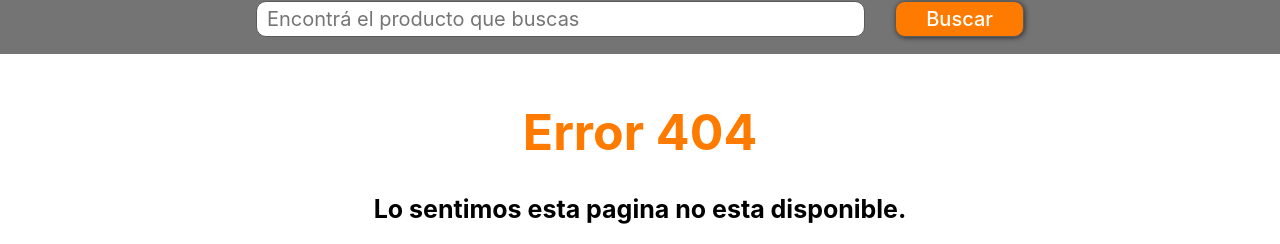
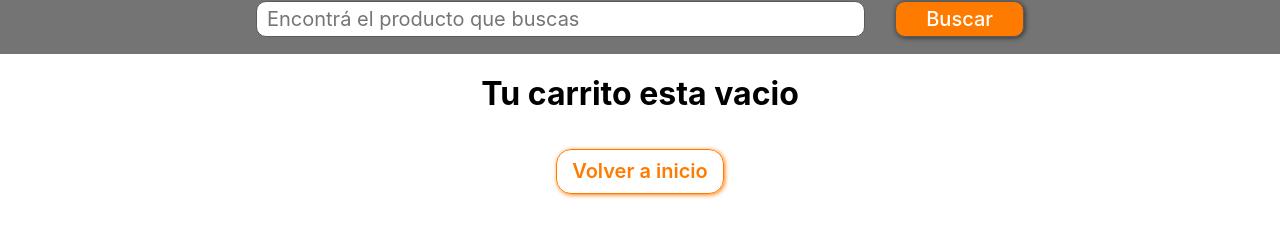
Before and after one commit to vilaslautaro/CryptoMarket, a React (Create React App) app: page /cart in a window 1280 px wide. Before the commit this address had no page. Shown: the part 339-583 px from the top of the page. Built offline with nearby package versions, Linux system fonts and the light colour scheme.

Commit message:
feat new CartContext and MessageContext, and fixed cart

```diff
--- a/src/App.js
+++ b/src/App.js
@@ -4,24 +4,35 @@ import NavBar from './components/NavBar/NavBar';
 import ItemListContainer from './components/ItemListContainer/ItemListContainer';
 import ItemDetailContainer from './components/ItemDetailContainer/ItemDetailContainer';
 import Error404 from './components/404/404.js';
+import CartContextProvider from './context/CartContext'
+import Cart from './components/Cart/Cart';
+import {MessageContextProvider} from './context/MessageContext'
+import Message from './components/ItemDetailContainer/ItemDetail/Message/Message'
 
 function App() {
   return (
+    <MessageContextProvider>
+      <CartContextProvider>
         <div className="App">
           <NavBar />
+          <Message/>
           <main>
             <Routes>
               {/* traemos el componente que muestra la tienda (todos los productos) */}
-            <Route path="/" element={ <ItemListContainer />} />
+              <Route path="/" element={<ItemListContainer />} />
               {/* traemos el componente que muestra la tienda segun categoria*/}
-            <Route path="/category/:categoryId" element={ <ItemListContainer />} />
+              <Route path="/category/:categoryId" element={<ItemListContainer />} />
               {/* traemos el componente que al hacer click en producto nos lleva al producto seleccionado (a través de su ID) */}
-            <Route path="/producto/:productId" element={ <ItemDetailContainer />} />
+              <Route path="/producto/:productId" element={<ItemDetailContainer />} />
+              {/* comoponente de Cart, si hacemos click en el carrito */}
+              <Route path="/cart" element={<Cart />} />
               {/* pagina de error */}
-            <Route path="*" element={ <Error404 />} />
+              <Route path="*" element={<Error404 />} />
             </Routes>
           </main>
         </div>
+      </CartContextProvider>
+    </MessageContextProvider>
   );
 }
 
--- a/src/api/api.js
+++ b/src/api/api.js
@@ -36,8 +36,8 @@ const productos = [
     {
         id: 4,
         title: 'Asesoramiento en Mineria Cripto',
-        description: 'Asesoria en mineros para ETH',
-        price: 'A Convenir',
+        description: 'Asesoria en mineros para ETH - Precio a convenir',
+        price: '0',
         picture: 'https://res.cloudinary.com/dn7qsxzdf/image/upload/v1644248949/CryptoMarket/productos/pexels-nana-dua-4581902_c7xwib.jpg',
         category: 'service',
         subcategory: 'mineros',
@@ -48,7 +48,7 @@ const productos = [
         id: 5,
         title: 'Alquiler Depto Miami Lujo vista playa',
         description: '5Amb - Todos los servicios - Vista a la Playa',
-        price: '200 - Por noche',
+        price: '200',
         picture: 'https://res.cloudinary.com/dn7qsxzdf/image/upload/v1644253694/CryptoMarket/productos/D_NQ_NP_993093-MLA47167731534_082021-O_fb1m8n.jpg',
         category: 'service',
         subcategory: 'Alquileres',
--- /dev/null
+++ b/src/components/Cart/Cart.js
@@ -0,0 +1,42 @@
+import './cart.css'
+import { useContext } from 'react'
+import { CartContext } from '../../context/CartContext';
+import { Link } from 'react-router-dom'
+
+
+function Cart() {
+    const { cart, clear, quitarProducto, sumaTotal, subTotal } = useContext(CartContext)
+
+    return (
+        <>
+            {
+                cart.length === 0 ?
+                    <>
+                        <h1>Tu carrito esta vacio</h1>
+                        <Link to="/">
+                            <button onClick={clear} className="contenedor__carrito-vacio">Volver a inicio</button>
+                        </Link>
+                    </>
+                    :
+                    (
+                        <>
+                            {cart.map((product) => (
+                                <div key={product.id}>
+                                    <h3>{product.title}</h3>
+                                    <span>{product.cantidad}</span>
+                                    <p>{product.price}</p>
+                                    <i onClick={() => quitarProducto(product.id)} className="fas fa-backspace"></i>
+                                    <p>Subtotal ${subTotal(product)}</p>
+                                </div>
+                            ))
+                            }
+                            <p >Precio total ${sumaTotal()}</p>
+                            <button onClick={clear}>Vaciar carrito</button>
+                        </>
+                    )
+            }
+        </>
+    )
+}
+
+export default Cart
--- /dev/null
+++ b/src/components/Cart/cart.css
@@ -0,0 +1,20 @@
+
+.contenedor__carrito-vacio{
+    background: transparent;
+    color: rgb(255, 123, 0);
+    box-shadow: 1px 1px 4px rgb(255, 123, 0);
+    border: 1px solid rgb(255, 123, 0);
+    border-radius: 15px;
+    outline: none;
+    margin: 15px 0 10px;
+    padding: 10px 15px;
+    font-weight: 600;
+    font-size: 20px;
+    cursor: pointer;
+}
+
+.contenedor__carrito-vacio:hover{
+    color: #fff;
+    background: rgb(255, 123, 0);
+    transition: 0.5s ease;
+}
--- a/src/components/ItemDetailContainer/ItemDetail/ItemDetail.js
+++ b/src/components/ItemDetailContainer/ItemDetail/ItemDetail.js
@@ -1,17 +1,25 @@
 import './itemDetail.css';
 import ItemCount from './ItemCount/ItemCount'
-import { useState } from 'react'
-import {Link} from 'react-router-dom'
+import { useState, useContext } from 'react'
+import { Link } from 'react-router-dom'
+import { CartContext } from '../../../context/CartContext';
+import { MessageContext } from '../../../context/MessageContext';
 
 // funcion que crea la caja visual del item individiualmente cuando es seleccionado
 function ItemDetail({ producto }) {
     // estado que guarda la cantidad de x producto que desea enviar el usuario al carrito
     const [quantityProductSendToCart, setQuantityProductSendToCart] = useState();
 
+    const { añadirProductoAlCarrito } = useContext(CartContext)
+
+    const { enviarMensaje } = useContext(MessageContext)
+
     // funcion que trae el valor que el usuario desea enviar al carrito y lo guarda en el estado
-    function addCart(newItemCount) {
-        console.log('La cantidad de productos enviados al carrito es de ' + newItemCount)
-       setQuantityProductSendToCart(newItemCount)
+    function addCart(cantidad) {
+        // guardo
+        setQuantityProductSendToCart(cantidad)
+        añadirProductoAlCarrito(cantidad, producto)
+        enviarMensaje('Tu producto fue cargado al carrito de manera exitosa', 'mostrar')
     }
 
 
@@ -30,8 +38,8 @@ function ItemDetail({ producto }) {
                 {
                     // si el estado quantity es undefined (por default lo es) traemos el ItemCount, si esta definido, traemos un link que nos lleva al carrito
                     !quantityProductSendToCart ?
-                    <ItemCount stock={5} initial={1} addCart={addCart} /> :
-                    <Link className="linkCart__Product" to="/cart">Finalizar compra</Link>
+                        <ItemCount stock={producto.stock} initial={1} addCart={addCart} /> :
+                        <Link className="linkCart__Product" to="/cart">Finalizar compra</Link>
                 }
             </div>
         </div>
--- /dev/null
+++ b/src/components/ItemDetailContainer/ItemDetail/Message/Message.js
@@ -0,0 +1,16 @@
+import {useContext} from 'react'
+import {MessageContext} from '../../../../context/MessageContext'
+import './message.css'
+
+function Message (){
+    const {message, state} = useContext(MessageContext)
+    return(
+
+        message === '' ? (
+            <div className="oculto"></div>
+        ) :
+        <div className={message === '' ? 'oculto' : state}>{message}</div>
+    )
+}
+
+export default Message
--- /dev/null
+++ b/src/components/ItemDetailContainer/ItemDetail/Message/message.css
@@ -0,0 +1,20 @@
+.oculto{
+    position: fixed;
+    right: -300px;
+    top: 200px;
+    transition: 1s ease all;
+}
+
+.mostrar{
+    position: fixed;
+    right: 0px;
+    top: 200px;
+    padding: 5px 30px 9px 10px;
+    transition: 0.5s ease all;
+    color: #fff;
+    background: rgb(255, 123, 0);
+    font-size: 20px;
+    box-shadow: 0px 0px 7px rgb(255, 123, 0);
+    border-radius: 33px 0px 0px 33px;
+    z-index: 10;
+}
--- a/src/components/NavBar/CartWidget/CartWidget.js
+++ b/src/components/NavBar/CartWidget/CartWidget.js
@@ -1,13 +1,17 @@
 import React from 'react';
 import './cartWidget.css';
+import { Link } from 'react-router-dom';
+import { useContext } from 'react'
+import { CartContext } from '../../../context/CartContext';
 
 // funcion que crea el CARRITO
 function CartWidget() {
+    const { cart } = useContext(CartContext)
     return (
-        <div className="cajaCarrito">
+        <Link className="enlace__Carrito" to={'/cart'} >
                 <i className="imgCarrito fas fa-shopping-cart"></i>
-                <span className='contadorCarrito'>0</span>
-        </div>
+                <span className='contadorCarrito'>{cart.length}</span>
+        </Link>
     );
 }
 
--- a/src/components/NavBar/CartWidget/cartWidget.css
+++ b/src/components/NavBar/CartWidget/cartWidget.css
@@ -1,4 +1,4 @@
-.cajaCarrito{
+.enlace__Carrito{
     align-self: center;
     margin-right: 30px;
 }
--- /dev/null
+++ b/src/context/CartContext.js
@@ -0,0 +1,56 @@
+import { createContext, useState } from "react";
+
+export const CartContext = createContext()
+
+function CartContextProvider({ children }) {
+    const [cart, setCart] = useState([])
+
+    function añadirProductoAlCarrito(cantidad, producto) {
+        if (searchProductInCart(producto.id) === false) {
+            setCart([...cart, { ...producto, cantidad }])
+        } else {
+            sumarCantidad(cantidad, producto)
+        }
+    }
+
+    const searchProductInCart = (id) => {
+        return cart.some((prod) => prod.id === id)
+    }
+
+    function clear() {
+        setCart([])
+    }
+
+    function quitarProducto(id) {
+        setCart(cart.filter( (producto) => producto.id !== id) )
+    }
+
+    function sumarCantidad(cantidad, producto) {
+        cart.forEach((p) => {
+            if (p.id === producto.id) {
+                p.cantidad += cantidad
+            }
+        })
+    }
+
+    function subTotal(producto){
+       return producto.price * producto.cantidad
+    }
+
+    function sumaTotal(){
+        let contador = 0
+        cart.forEach( (prod) => {
+            contador = contador + prod.price * prod.cantidad
+        } )
+        return contador
+    }
+
+    return (
+        <CartContext.Provider value={{ cart, añadirProductoAlCarrito, clear, quitarProducto, sumaTotal, subTotal }}>
+            {children}
+        </CartContext.Provider>
+    )
+}
+
+
+export default CartContextProvider
--- /dev/null
+++ b/src/context/MessageContext.js
@@ -0,0 +1,18 @@
+import { createContext, useState } from 'react'
+
+export const MessageContext = createContext()
+
+export const MessageContextProvider = ({ children }) => {
+    const [message, setMessage] = useState('')
+    const [state, setState] = useState('')
+
+    function enviarMensaje (mensaje, estado){
+        setMessage(mensaje)
+        setState(estado)
+        setTimeout(() => {
+            setMessage('')
+        }, 3000);
+    }
+
+    return <MessageContext.Provider value={{message, state, enviarMensaje}}>{children}</MessageContext.Provider>
+}
--- a/src/index.js
+++ b/src/index.js
@@ -8,6 +8,7 @@ import reportWebVitals from './reportWebVitals';
 
 ReactDOM.render(
   <React.StrictMode>
+
     <BrowserRouter>
       <App />
     </BrowserRouter>
```
Lines whose indentation alone changed are shown as unchanged.
